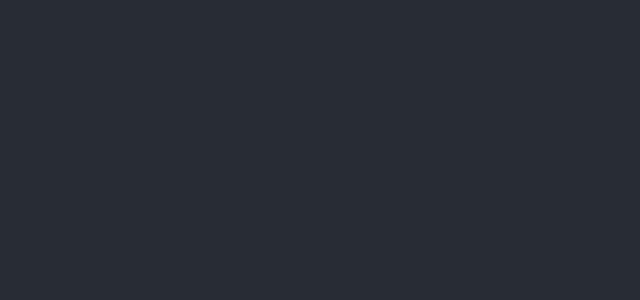
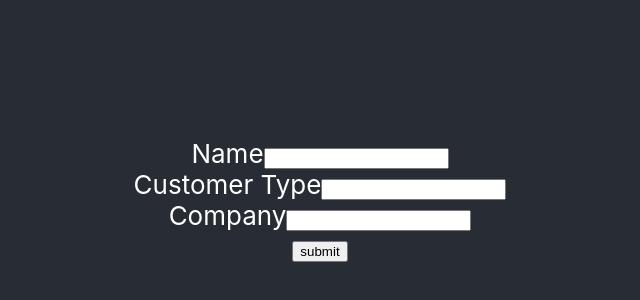
Before and after one commit to JoaquinDelaRosa/CSSWENG-MP, a React (Create React App) app in the folder client/: page /addcustomer in a window 1280 px wide. Before the commit this address had no page. Shown: the part 200-500 px from the top of the page, without its empty margins (320-960 px from the left). Built offline with nearby package versions, Linux system fonts and the light colour scheme.

Commit message:
tried to add AddCustomer functionality
Still no working database, just trying to send data

```diff
--- a/client/src/Main.tsx
+++ b/client/src/Main.tsx
@@ -1,4 +1,5 @@
 import { Route, Routes } from "react-router-dom";
+import AddCustomer from "./components/AddCustomer";
 import CustomersView from "./components/CustomersView";
 import Home from "./components/Home";
 import Login from "./components/Login";
@@ -28,6 +29,11 @@ export const Main = (props: AppState) => {
                 element={<VehiclesView/> }
             />
 
+            <Route
+                path="/addcustomer"
+                element={<AddCustomer/> }
+            />
+
         </Routes>
     );
 }
--- a/client/src/api/index.ts
+++ b/client/src/api/index.ts
@@ -5,7 +5,8 @@ export const BASE_URL = 'https://localhost:5000/'
 export const ENDPOINTS = {
     login: 'Login',
     customers: 'Customer/all',
-    vehicles: 'Vehicle/all'
+    vehicles: 'Vehicle/all',
+    addCustomer: 'Customer/create'
 }
 
 export const createAPIEndpoint = (endpoint : string) => {
--- /dev/null
+++ b/client/src/components/AddCustomer.tsx
@@ -0,0 +1,40 @@
+import React from 'react';
+import { useEffect, useState } from "react";
+import { createAPIEndpoint, ENDPOINTS } from "../api";
+import axios from 'axios'
+
+function AddCustomer() {
+
+    const onSubmit = (event: React.SyntheticEvent<HTMLInputElement>) => {
+        axios.post(ENDPOINTS.addCustomer, {
+            Name: {
+                firstname: "John",
+                lastname: "Doe",
+                middlename: "Very"
+            },
+            CustomerType: "PERSONAL",
+            Company: "IMC"
+        })
+            .then(function (response) {
+                console.log(response);
+            })
+            .catch(function (error) {
+                console.log(error);
+            })
+    };
+
+      return (
+          <form>
+              <label>Name</label>
+              <input type="text" name="Name"/> <br/>
+              <label>Customer Type</label>
+              <input type="text" name="CustomerType" /> <br />
+              <label>Company</label>
+              <input type="text" name="Company" /> <br />
+
+              <input type='button' name="submit" onClick={onSubmit} value={"submit"} />
+          </form>
+      );
+}
+
+export default AddCustomer;
```
Also changed, not shown: 1 other file (tests, documents, lock files or other folders).
